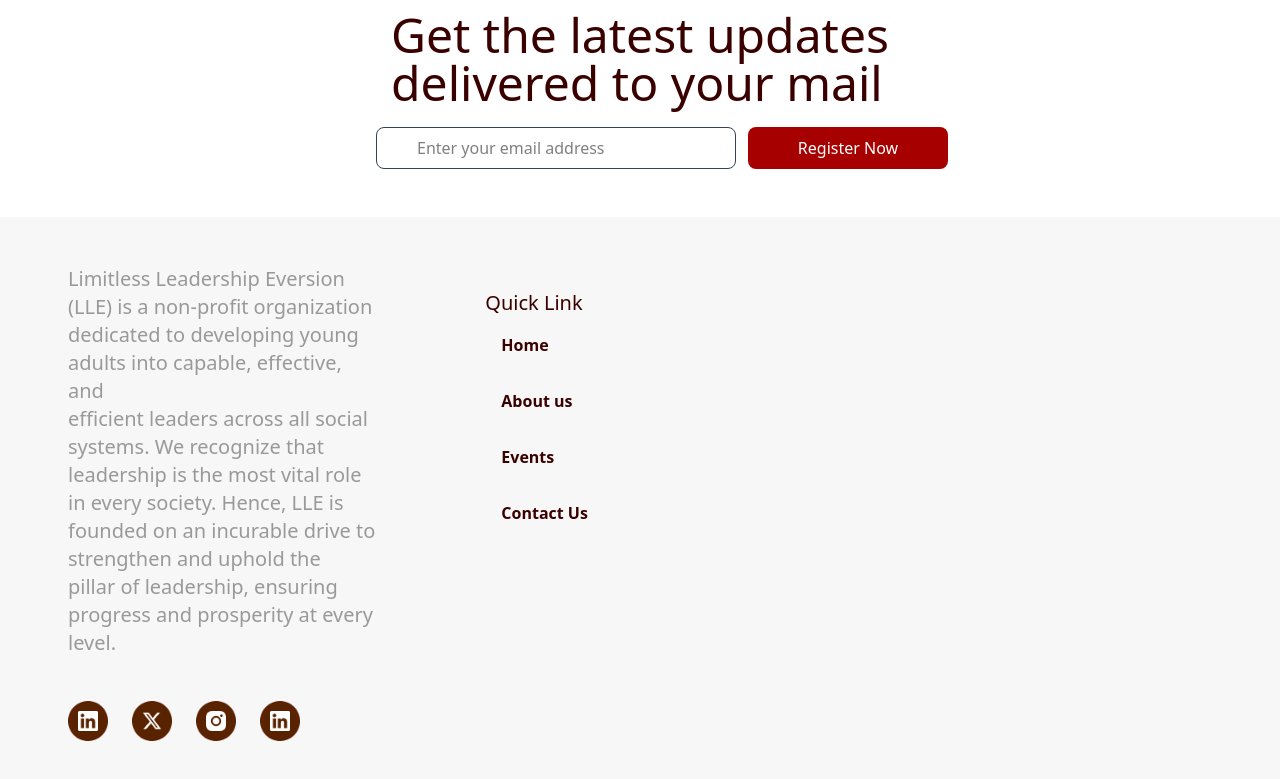
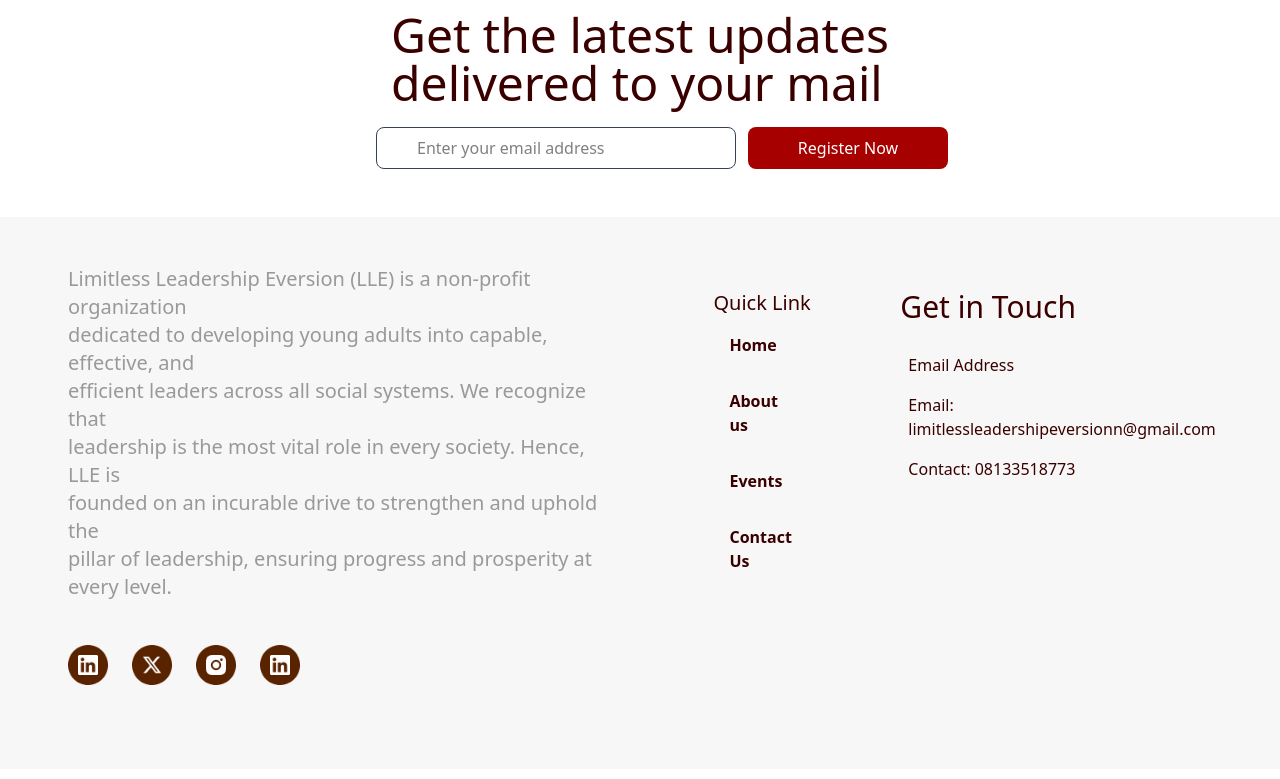
Before and after one commit to Developerfiyin/LLE-website, a React (Vite) app: page / in a window 1280 px wide. Shown: the part 8335-9114 px from the top of the page. Built offline with nearby package versions, Linux system fonts and the light colour scheme.

Commit message:
Added a div containing the links

```diff
--- a/src/Components/Footer.jsx
+++ b/src/Components/Footer.jsx
@@ -5,7 +5,7 @@ import Instagram  from '../assets/instagram.png'
 
 const Footer = () => {
   return (
-    <div className='py-12  bg-[#F8F7F7] p-8 gap-9 grid lg:grid-cols-3'>
+    <div className='py-12 flex bg-[#F8F7F7] p-8 gap-9 '>
     <div className='flex flex-col m-9 mt-0 gap-3'>
      <p className='text-[#999] text-xl mb-8'>Limitless Leadership Eversion (LLE) is  a non-profit organization <br />
         dedicated to developing young adults into  capable, effective, and <br />
@@ -22,7 +22,7 @@ const Footer = () => {
         </div>
     </div>
 
-      <div className='ml-3 text-[#3a0000] p-6 font-semibold'>
+      <div className='text-[#3a0000] p-6 font-semibold'>
         <h5 className=' font-medium text-xl '>Quick Link</h5>
           <h6 className='p-4'>Home</h6>
           <h6 className='p-4'>About us</h6>
@@ -31,8 +31,11 @@ const Footer = () => {
       </div>
 
 
-   <div>
-    <h5></h5>
+   <div className='text-[#3a0000] p-6'>
+    <h5 className='text-3xl font-medium mb-5'>Get in Touch</h5>
+   <p className='p-2'>Email Address</p>
+   <p className='p-2'> Email: limitlessleadershipeversionn@gmail.com</p>
+   <p className='p-2'>Contact: 08133518773</p>
   </div>
     </div>
   )
```
